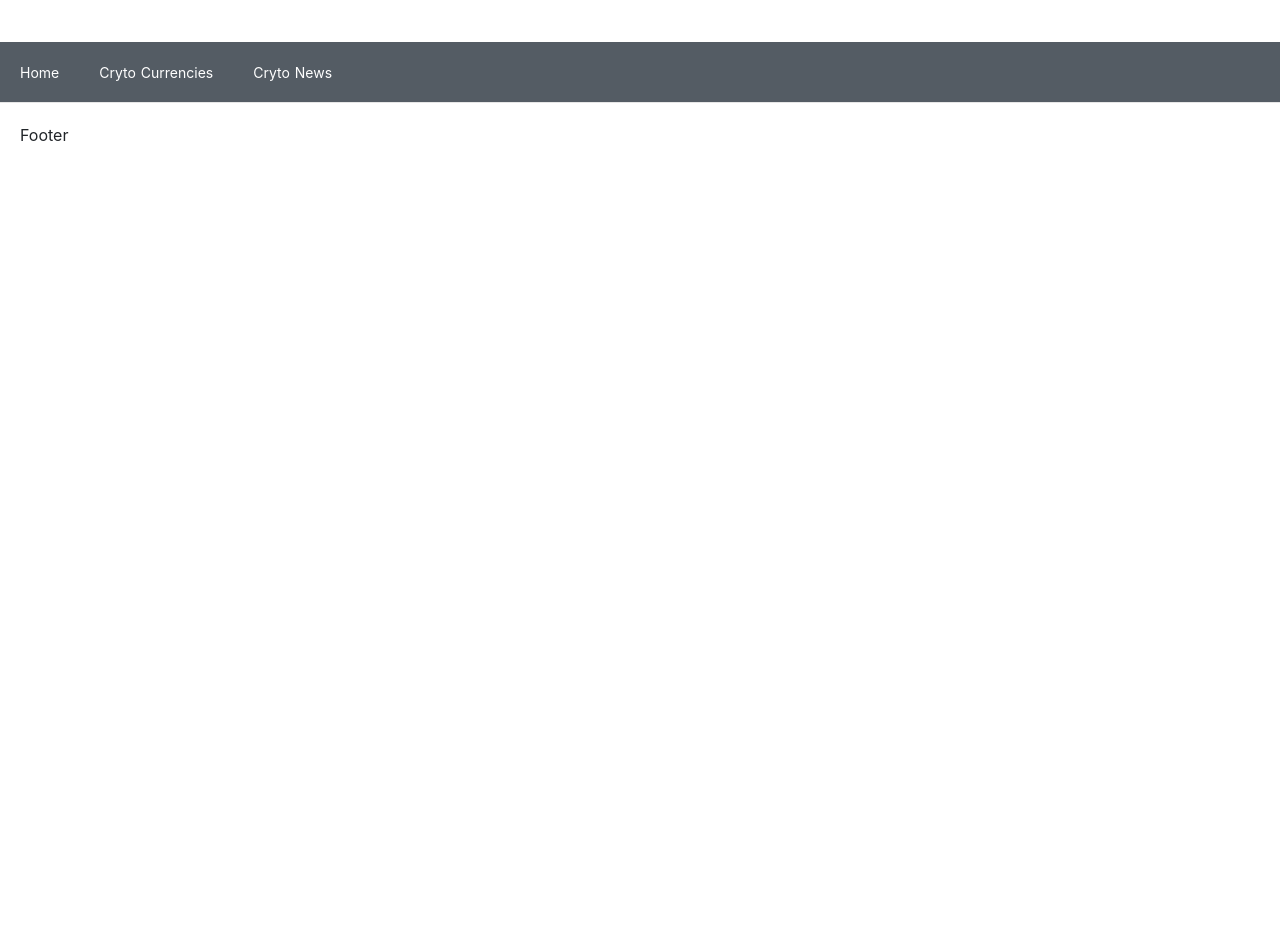
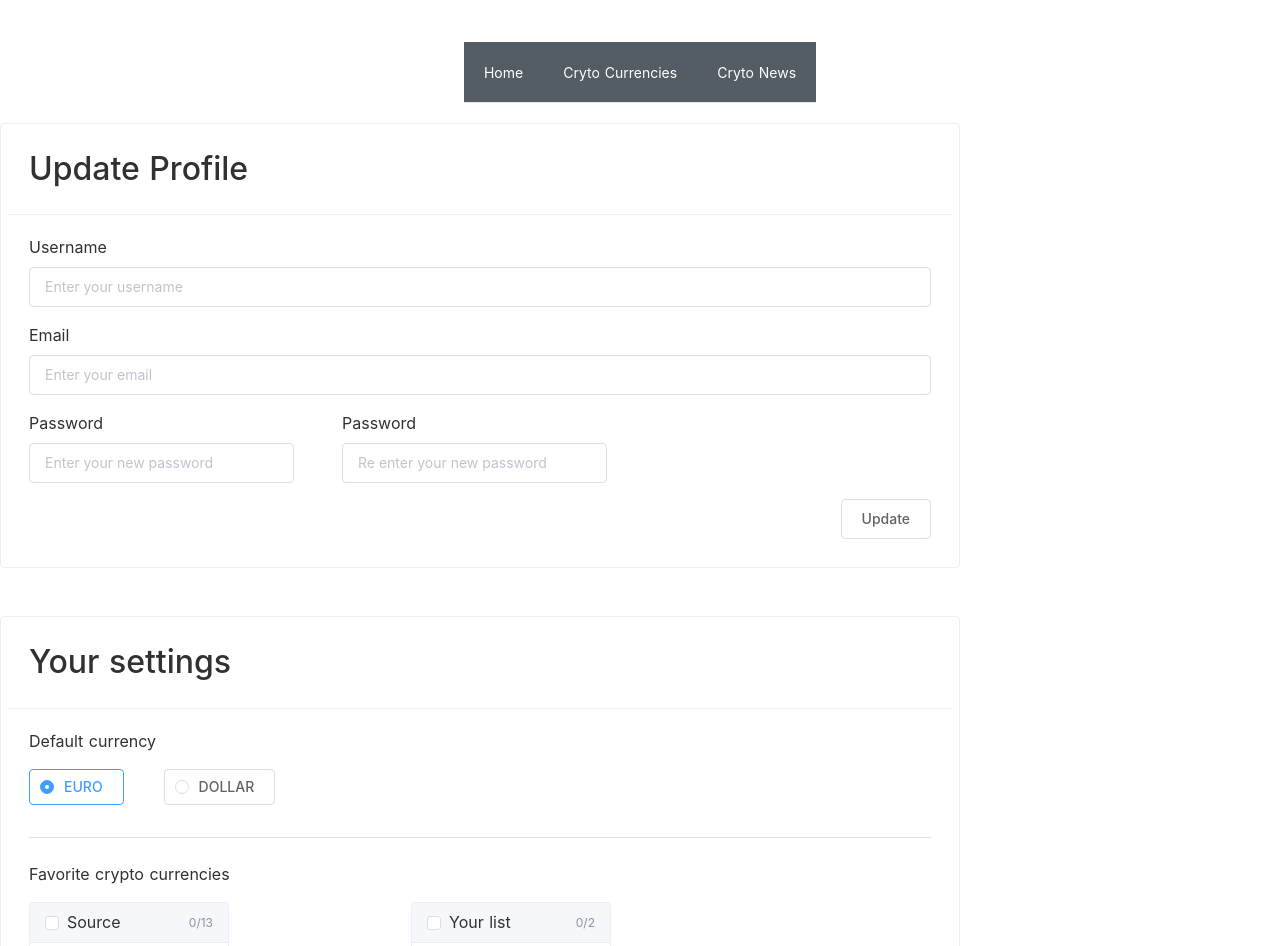
Before and after one commit to Sandra-I/CountOfMoney-Epitech, a Nuxt app in the folder frontend/: page /profile in a window 1280 px wide. Shown: the part 46-992 px from the top of the page. Before the commit the page ends 800 px from the top, so only its background shows below. Built offline with nearby package versions, Linux system fonts and the light colour scheme.

Commit message:
navbar all pages

```diff
--- a/frontend/components/Navbar.vue
+++ b/frontend/components/Navbar.vue
@@ -12,8 +12,8 @@
           <!-- <el-button>{{ this.username }}</el-button> -->
           <el-button>{{ testname }}</el-button>
           <el-button>{{ this.username }}</el-button>
+          <el-button size="medium" @click="testconsole">testconsole</el-button>
           <el-button size="medium" @click="logOut">Logout</el-button>
-          <el-button size="medium" @click="testconsole">testconsole</el-button>
         </div>
         <div v-if="!this.isloggedState">
           <nuxt-link to="/login">
@@ -25,26 +25,16 @@
       </el-col>
     </el-row>
 
-    <el-row type="flex" justify="center" class="d-flex">
-      <el-col :span="24" style="text-align: center">
-        <div>
-          <el-menu
-            class="el-menu-demo d-flex flex-direction-column"
-            mode="horizontal"
-            background-color="#545c64"
-            text-color="#fff"
-            active-text-color="#ffd04b"
-          >
-            <!-- <el-menu-item index="3" disabled>Info</el-menu-item> -->
-            <el-menu-item><nuxt-link to="/home">Home</nuxt-link></el-menu-item>
-            <el-menu-item
-              ><nuxt-link to="/">Cryto Currencies</nuxt-link></el-menu-item
-            >
-            <el-menu-item
-              ><nuxt-link to="/">Cryto News</nuxt-link></el-menu-item
-            >
+    <el-row type="flex" class="d-flex">
+      <el-col :span="24" class="d-flex justify-content-center">
+          <el-menu :default-active="activeIndex" mode="horizontal" background-color="#545c64" text-color="#fff" active-text-color="#ffd04b" :router="true">
+            <!-- <el-menu-item><nuxt-link to="/"><span><i class="el-icon-s-home"></i>Home</span></nuxt-link></el-menu-item> -->
+            <el-menu-item index="1"><nuxt-link to="/">Home</nuxt-link></el-menu-item>
+            <el-menu-item index="2"><nuxt-link to="/">Cryto Currencies</nuxt-link></el-menu-item>
+            <el-menu-item index="3"><nuxt-link to="/">Cryto News</nuxt-link></el-menu-item>
+            <el-menu-item index="4" v-if="this.isloggedState"><nuxt-link to="/profile">Profile</nuxt-link></el-menu-item>
+            <el-menu-item index="5" v-if="this.isAdmin"><nuxt-link to="/admin">App Settings</nuxt-link></el-menu-item>
           </el-menu>
-        </div>
       </el-col>
     </el-row>
   </div>
@@ -57,7 +47,8 @@ export default {
   data() {
     return {
       butLogAccount: "Register | Sign in",
-      testname: "Test"
+      testname: "Test",
+      activeIndex: '5'
     };
   },
   computed: {
@@ -76,7 +67,7 @@ export default {
           localStorage.removeItem("jwt");
           this.$store.commit("isloggedInFalse");
           this.$store.commit("isAdminInFalse");
-          this.$router.push("/home");
+          this.$router.push("/");
         }
       });
     },
--- a/frontend/components/login/Signin.vue
+++ b/frontend/components/login/Signin.vue
@@ -57,7 +57,7 @@ export default {
                 this.$store.commit("isAdminInTrue");
                 this.$router.push("/admin");
               } else {
-                this.$router.push("/home");
+                this.$router.push("/");
               }
             } else {
               alert(response.data.message);
--- a/frontend/pages/home.vue
+++ b/frontend/pages/home.vue
@@ -18,6 +18,7 @@ export default {
   components: {
     CryptoTable,
     CryptoGraphs,
+    BreakingNews
   },
 };
 </script>
--- /dev/null
+++ b/frontend/pages/profile.vue
@@ -0,0 +1,121 @@
+<template>
+  <div class="d-flex flex-column justify-content-center">
+    <el-col :span="18">
+      <el-card class="d-flex flex-column p-2 mb-5" shadow="never">
+        <h2 slot="header">Update Profile</h2>
+
+        <div class="d-flex flex-column mb-3">
+          <label for="username">Username</label>
+          <el-input
+            id="username"
+            placeholder="Enter your username"
+            v-model="username"
+          ></el-input>
+        </div>
+        <div class="d-flex flex-column mb-3">
+          <label for="email">Email</label>
+          <el-input
+            id="email"
+            placeholder="Enter your email"
+            v-model="email"
+          ></el-input>
+        </div>
+        <div class="d-flex flex-row">
+          <div class="d-flex flex-column mb-3 pr-5">
+            <label for="password">Password</label>
+            <el-input
+              id="password"
+              placeholder="Enter your new password"
+              v-model="input"
+              show-password
+              minlength="8"
+            ></el-input>
+          </div>
+          <div class="d-flex flex-column mb-3">
+            <label for="password2">Password</label>
+            <el-input
+              id="password2"
+              placeholder="Re enter your new password"
+              v-model="password2"
+              show-password
+              minlength="8"
+            ></el-input>
+          </div>
+        </div>
+        <div class="d-flex justify-content-end">
+          <el-button>Update</el-button>
+        </div>
+      </el-card>
+    </el-col>
+    <el-col :span="18">
+      <el-card class="d-flex flex-column p-2 mb-5" shadow="never">
+        <h2 slot="header">Your settings</h2>
+
+        <div class="d-flex flex-column">
+          <p>Default currency</p>
+          <div class="d-flex flex-row">
+            <el-radio v-model="currency" label="eur" border size="medium"
+              >EURO</el-radio
+            >
+            <el-radio v-model="currency" label="dol" border size="medium"
+              >DOLLAR</el-radio
+            >
+          </div>
+        </div>
+        <el-divider></el-divider>
+        <div class="d-flex flex-column">
+          <p>Favorite crypto currencies</p>
+          <div>
+            <el-transfer
+              filterable
+              filter-placeholder="Crypto List"
+              :titles="['Source', 'Your list']"
+              v-model="value"
+              :data="data"
+            >
+            </el-transfer>
+          </div>
+        </div>
+        <el-divider></el-divider>
+        <div class="d-flex flex-column">
+          <p>Press Keywords</p>
+          <div class="d-flex flex-row">
+            Mettre quelque chose
+          </div>
+        </div>
+      </el-card>
+    </el-col>
+  </div>
+</template>
+
+<script>
+export default {
+  // data [] attendue pour le transfer : array[{ key, label, disabled }]
+  data() {
+    // Test pour le transfer
+    const generateData = _ => {
+      const data = [];
+      for (let i = 1; i <= 15; i++) {
+        data.push({
+          key: i,
+          label: `Option ${i}`,
+          disabled: i % 4 === 0
+        });
+      }
+      return data;
+    };
+    return {
+      username: "",
+      email: "",
+      password: "",
+      password2: "",
+      currency: "eur",
+      //
+      data: generateData(),
+      value: [1, 4]
+    };
+  }
+};
+</script>
+
+<style scoped></style>
```
